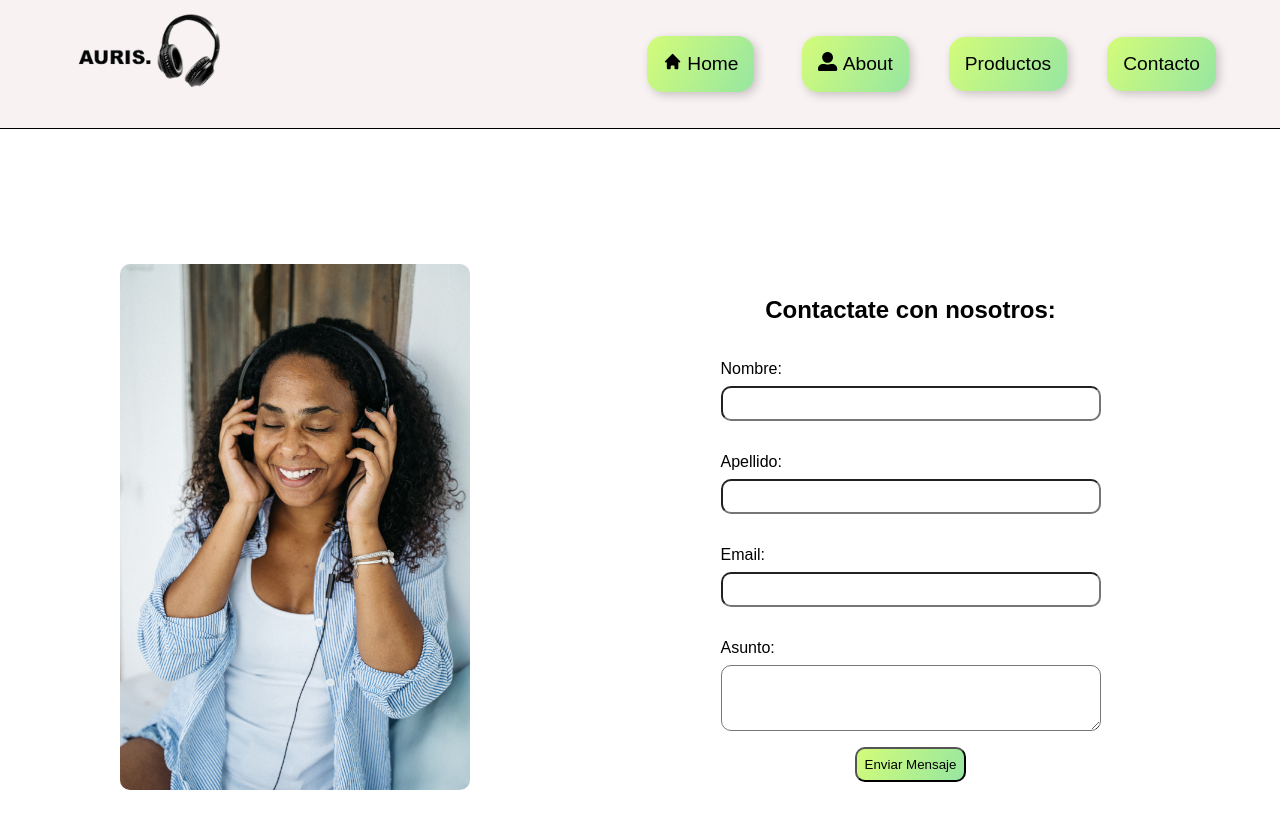
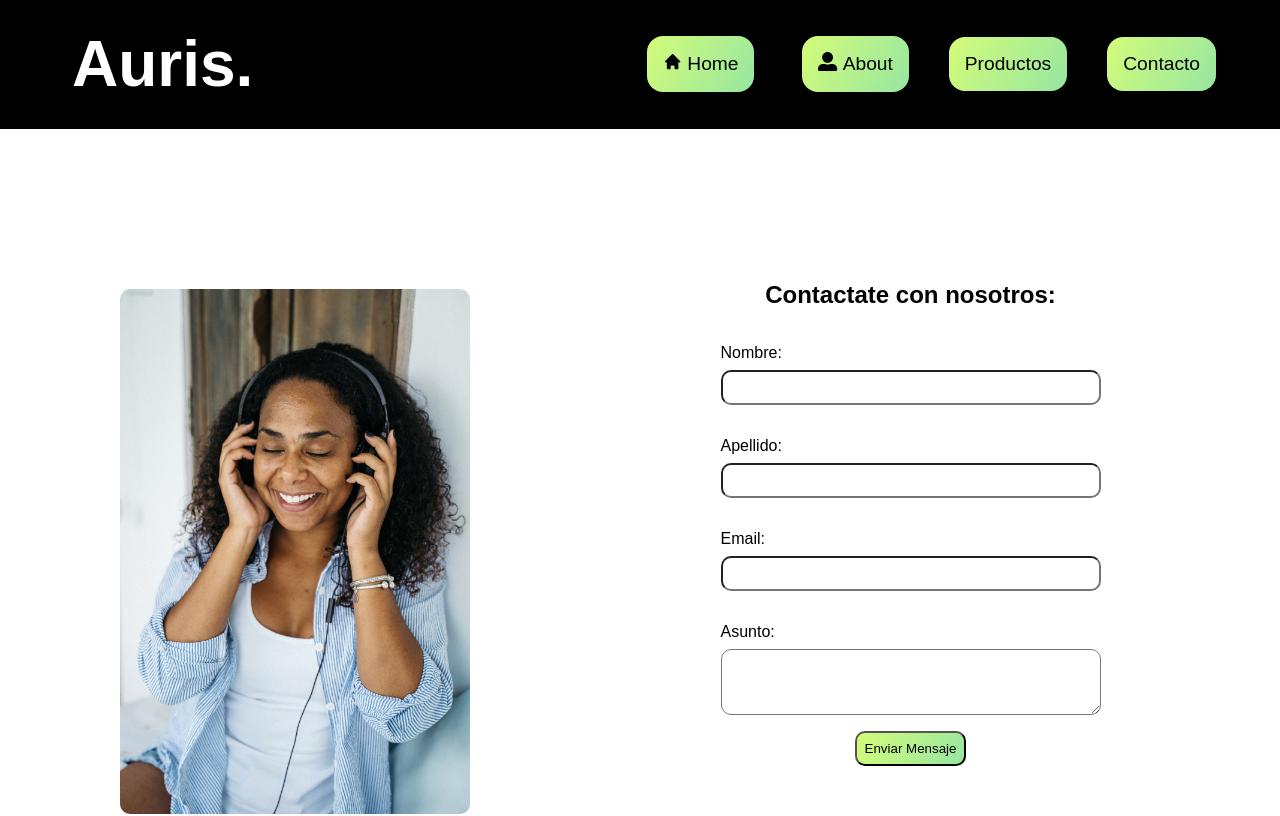
Before and after one commit to MicaBahurlet/CRUD-shoes, a React (Vite) app: page /contact in a window 1280 px wide. Shown: the top 816 px of the page. Built offline with nearby package versions, Linux system fonts and the light colour scheme.

Commit message:
edit styles

```diff
--- a/src/components/navbar/NavBar.jsx
+++ b/src/components/navbar/NavBar.jsx
@@ -33,9 +33,7 @@ function NavBar() {
       <nav>
         <NavbarContainerStyled>
           <div>
-              <a href="#">
-                <img src="./src/data/imgProducts/LOGO.png" alt="Logo Auris"/>
-              </a>
+              <h1>Auris.</h1>
           </div>
 
           <LinksContainersStyled>
--- a/src/components/navbar/NavBarStyles.js
+++ b/src/components/navbar/NavBarStyles.js
@@ -3,16 +3,19 @@ import styled from "styled-components";
 export const NavbarContainerStyled = styled.div`
 
     height: 6rem;
-    background-color: var(--background-nav);
+    background-color: black;
     display: flex;
     justify-content: space-between;
     align-items: center;
     padding: 1rem 4rem;
     border-bottom: solid 1px black;
 
-    img{
-        margin-top: 3px;
-        max-width: 160px;
+    h1 {
+        color: white;
+        font-family: var(--font-family);
+        font-size: 4rem;
+        padding: 0.5rem;
+        border-radius: 10px;
     }
 
     @media (max-width: 968px) {
@@ -77,8 +80,10 @@ export const MenuContainerStyled = styled (LinkContainerStyled)`
     align-items: center;
     font-size: 2rem;
     cursor: pointer;
+    color: white;
     @media(max-width: 768px){
         display: flex;
+        color: white;
     }
 `;
 
--- a/src/pags/About/About.jsx
+++ b/src/pags/About/About.jsx
@@ -27,7 +27,7 @@ function About() {
 
                             <AboutTextContainerStyles>
                                 <h2>Quienes somos?</h2>
-                                <p>Un grupo de amigos, la decición de emprender y el amor por la música fueron los desencadenantes. Desde hace 4 años decidimos crear un e-comerce que permita a las personas acceder de manera simple a comprar sus auriculares, de manera simple y sin letra chica. </p>
+                                <p>Un grupo de amigos, la decición de emprender y el amor por la música fueron los desencadenantes. Desde hace 4 años decidimos crear un e-comerce que permita a las personas  comprar sus auriculares, de <strong> manera simple y sin letra chica.</strong> </p>
                             </AboutTextContainerStyles>
 
                 </AboutContainer>
--- a/src/pags/Contacto/Contacto.js
+++ b/src/pags/Contacto/Contacto.js
@@ -4,14 +4,15 @@ export const ContactoContainer = styled.div`
   display: flex;
   justify-content: space-around;
   align-items: center;
-  height: 100vh;
-  margin: 0 auto;
+
+  margin: 5rem auto;
   gap: 2rem;
   width: 100%;
   max-width: 1200px;
   img {
     max-width:350px;
     border-radius: 10px;
+    margin-top: 5rem;
   }
 
   @media (max-width: 768px) {
@@ -19,6 +20,11 @@ export const ContactoContainer = styled.div`
     align-items: center;
     justify-content: center;
     gap: 1rem;
+
+    img {
+      max-width: 200px;
+      margin-bottom: 4rem;
+    }
   }
 `;
 
@@ -33,7 +39,8 @@ export const Formulario = styled.form`
   font-family: var(--font-family);
 
   @media (max-width: 768px) {
-    margin-top: 15rem;
+    margin-top: 3rem;
+    max-width: 300px;
   }
 `;
 
```
